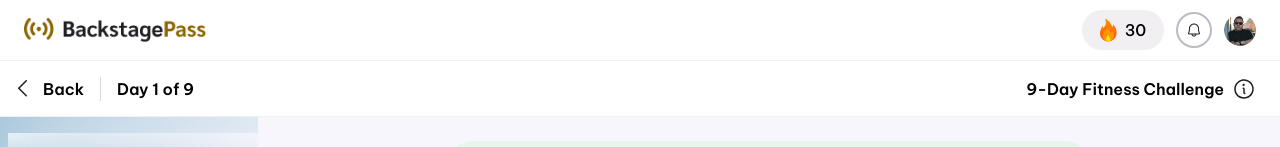
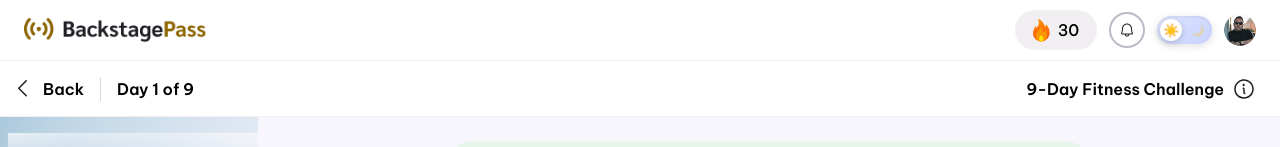
Before and after one commit to shubham262/tagmangoAssignment, a React (Vite) app: page / in a window 1280 px wide. Shown: the top 147 px of the page. Built offline with nearby package versions, Linux system fonts and the light colour scheme.

Commit message:
added toggle button

```diff
--- a/src/assets/styles/challenge/header.scss
+++ b/src/assets/styles/challenge/header.scss
@@ -26,7 +26,6 @@
 			height: 32px;
 			border-radius: 9998px;
 			background-color: #f2eff3;
-			height: 32px;
 			display: flex;
 			align-items: center;
 			gap: 8px;
@@ -52,10 +51,87 @@
 			width: 32px;
 			height: 32px;
 			border-radius: 100%;
+
 			.profileImage {
 				width: 100%;
 				height: 100%;
 				border-radius: 100%;
+			}
+		}
+
+		// ✨ Theme Toggle Button
+		.themeToggleBtn {
+			background: none;
+			border: none;
+			cursor: pointer;
+			padding: 0;
+			display: flex;
+			align-items: center;
+
+			.toggleTrack {
+				position: relative;
+				width: 43px;
+				height: 28px;
+				border-radius: 9998px;
+				background: linear-gradient(135deg, #e0e7ff, #c7d2fe);
+				display: flex;
+				align-items: center;
+				justify-content: space-between;
+				padding: 0 6px;
+				box-shadow: 0 2px 8px rgba(0, 0, 0, 0.12),
+					inset 0 1px 3px rgba(0, 0, 0, 0.08);
+				transition: background 0.4s ease;
+
+				[data-theme="dark"] & {
+					background: linear-gradient(135deg, #1e1b4b, #312e81);
+					box-shadow: 0 2px 8px rgba(0, 0, 0, 0.4),
+						inset 0 1px 3px rgba(0, 0, 0, 0.3);
+				}
+
+				.toggleIcon {
+					font-size: 13px;
+					line-height: 1;
+					transition: opacity 0.3s ease, transform 0.3s ease;
+					z-index: 1;
+				}
+
+				.sunIcon {
+					opacity: 1;
+					transform: scale(1);
+
+					[data-theme="dark"] & {
+						opacity: 0.35;
+						transform: scale(0.8);
+					}
+				}
+
+				.moonIcon {
+					opacity: 0.35;
+					transform: scale(0.8);
+
+					[data-theme="dark"] & {
+						opacity: 1;
+						transform: scale(1);
+					}
+				}
+
+				.toggleThumb {
+					position: absolute;
+					top: 3px;
+					left: 3px;
+					width: 22px;
+					height: 22px;
+					border-radius: 50%;
+					background: white;
+					box-shadow: 0 2px 6px rgba(0, 0, 0, 0.2);
+					transition: transform 0.35s cubic-bezier(0.34, 1.56, 0.64, 1);
+
+					[data-theme="dark"] & {
+						transform: translateX(27px);
+						background: #a5b4fc;
+						box-shadow: 0 2px 8px rgba(99, 102, 241, 0.5);
+					}
+				}
 			}
 		}
 	}
--- a/src/components/Header.jsx
+++ b/src/components/Header.jsx
@@ -4,7 +4,11 @@ import profile from "../assets/images/profile.png";
 import logo from "../assets/images/logo.png";
 import Bell from "../assets/svg/challenge/bell.svg?react";
 import Fire from "../assets/svg/challenge/fire.svg?react";
+import { useTheme } from "../theme/ThemeContext";
+
 const Header = () => {
+	const { theme, toggleTheme } = useTheme();
+
 	return (
 		<div className="headerParentContainer">
 			<div className="leftHeaderContainer">
@@ -18,6 +22,20 @@ const Header = () => {
 				<div className="bellContainer">
 					<Bell />
 				</div>
+
+				{/* ✨ Theme Toggle Button */}
+				<button
+					className="themeToggleBtn"
+					onClick={toggleTheme}
+					aria-label={`Switch to ${theme === "light" ? "dark" : "light"} mode`}
+				>
+					<div className="toggleTrack">
+						<span className="toggleIcon sunIcon">☀️</span>
+						<span className="toggleIcon moonIcon">🌙</span>
+						<div className="toggleThumb" />
+					</div>
+				</button>
+
 				<div className="profileContainer">
 					<img src={profile} alt="profile" className="profileImage" />
 				</div>
```
